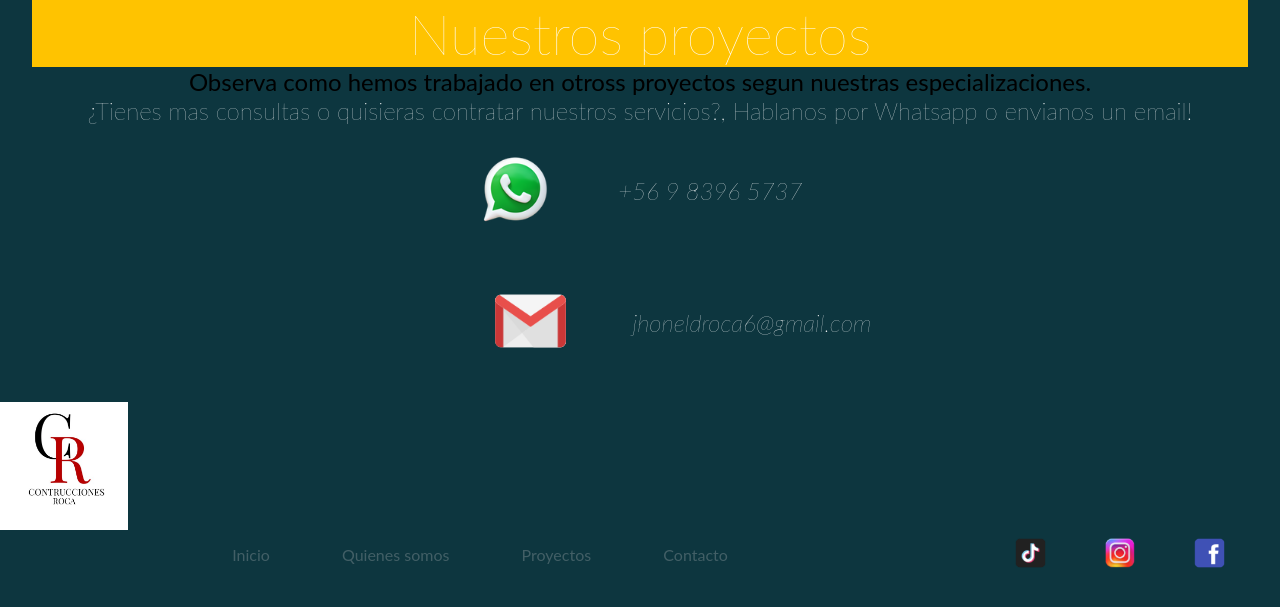
After one commit to wenderley1320/project-contractor, a Java web app: template src/main/webapp/WEB-INF/proyectos.jsp in a window 1280 px wide. The commit adds this page. Shown: the top 607 px of the page. Run offline with Spring Boot 4, a stand-in JSP engine, Linux system fonts and the light colour scheme; the template is opened without the code that fills it, so the values that code supplies are empty.

Commit message:
se agrega projectos.jsp y su css respectivamente, falta agreagar carrusel y demas modificaciones de css, se agregan anotaciones  y se entrega plantilla de diseño durante este proceso.

```diff
--- a/src/main/resources/static/style/proyecto-contacto.css
+++ b/src/main/resources/static/style/proyecto-contacto.css
@@ -369,6 +369,7 @@ nav{
 }
 a{
   text-decoration: none;
+  color: white;
 }
 
 #menu-link {
--- /dev/null
+++ b/src/main/resources/static/style/proyectos.css
@@ -0,0 +1,197 @@
+*{
+    margin:0;
+    padding: 0;
+}
+html{
+    background: #0d363f;
+}
+.proyecto {
+    display: grid;
+    grid-template-columns: repeat(12, 1fr);
+    grid-auto-flow: row; /* Los elementos se organizarán hacia abajo en columnas */
+    grid-template-rows: auto; /* Las filas se ajustarán automáticamente al contenido */
+    gap: 10px;
+  }
+  #header-proyecto {
+    grid-column: 2 / span 9; /* Ocupa todas las columnas */
+    grid-row: 1;
+    display: flex;
+    justify-content: center;
+    align-items: center;
+  }
+  #logo {
+    margin-top: 1vw;
+    width: 10%;
+  }
+  #titulo-container {
+    width: 95%;
+    background-color: #ffc300; /* Color de fondo correspondiente */
+    display: flex;
+    justify-content: center;
+    align-items: center;
+  }
+  h2 {
+    color: white;
+    font-family: Poppins, Lato, Sans serif, Arial;
+    font-size: 3.5em;
+    font-weight: 100;
+  }
+
+  #texto-info {
+    grid-column: 3/ 11; /* Ocupa todas las columnas */
+    grid-row: 2; /* Ubica #texto-info en la segunda fila */
+    display: flex;
+    justify-content: center;
+    align-items: center;
+    text-align: center;
+    font-size: 1.5em;
+    font-family: Poppins, Lato, Sans serif, Arial;
+  }
+  #texto-comunicacion{
+    grid-column: 3 / span 8;
+    grid-row: 2;
+    display: flex;
+    justify-content: center;
+    align-items: center;
+    font-size: 1.5em;
+    font-family: Poppins, Lato, Sans serif, Arial;
+    color: white;
+    font-weight: lighter;
+    transition: all 0.3s ease 0s;
+    cursor: pointer;
+  }
+  #texto-comunicacion:hover {
+    transform: translateY(7px);
+  }
+  #comunicacion{
+    grid-column: 3 / span 8;
+    grid-row: 3;
+    display: flex;
+    flex-direction: column;
+    justify-content: center;
+    align-items: center;
+    align-self: center;
+    width: 100%;
+  }
+  #primer-contacto{
+    display: flex;
+    justify-content: center;
+    align-items: center;
+    margin: 2vw;
+  }
+  #segundo-contacto{
+    display: flex;
+    justify-content: center;
+    align-items: center;
+    margin: 2vw;
+    margin-left: 8.5vw;
+  }
+  #whatsapp{
+    width: 6vw;
+    height: 6vw;
+  }
+  #gmail{
+    width: 6vw;
+    height: 6vw;
+  }
+  span{
+    margin-left: 5vw;
+    color: white;
+    font-family: Poppins, Lato, Sans serif, Arial;
+    font-size: 1.5em;
+    font-weight:100;
+    font-style: italic;
+  }
+  /*--------------------AREA DE FOOTER----------------- */
+  .info-contacto{
+    display: grid;
+    grid-template-columns: repeat(12, 1fr);
+    grid-auto-flow: row; /* Los elementos se organizarán hacia abajo en columnas */
+    grid-template-rows: auto; /* Las filas se ajustarán automáticamente al contenido */
+    gap: 10px;
+    background-color: #0d363f;
+    width: 100%;
+    height: 95%;
+    margin-top: 5vw;
+  }
+footer{
+  grid-column: 3 / 8;
+  grid-row: 5;
+  grid-column-gap: 7vw;
+  display: grid;
+  justify-content: space-between;
+}
+nav{
+  grid-column: 2 / span 5;
+  display: flex;
+  justify-content: space-evenly;
+  align-items: center;
+  font-size: 1em;
+  font-family: Poppins, Lato, Sans serif, Arial;
+  text-decoration: none;
+  color:white;
+}
+.link{
+  transition: 0.5s;
+  overflow: hidden;
+  border-radius: 1vw 1vw 1vw 1vw;
+  position: relative;
+}
+.link:hover {
+  transform: translateY(-20px);
+}
+.link:hover {
+  transform: translateY(-20px);
+}
+
+ .link::before {
+  content: '';
+  position: absolute;
+  top: 0;
+  left: 0;
+  width: 50px;
+  height: 100%;
+  background-color: rgba(255, 255, 255, 0.5);
+  transform: skewX(45deg) translateX(150px);
+  transition: 0.5s ease;
+}
+
+.link:hover::before {
+  transform: skewX(45deg) translateX(-150px);
+}
+a{
+  text-decoration: none;
+  color: white;
+}
+
+#menu-link {
+  color:#425f66;
+  line-height: 2;
+  position: relative;
+}
+#menu-link::before {
+  content: '';
+  width: 0;
+  height: 2px;
+  border-radius: 2px;
+  background-color:#ffc300;
+  position: absolute;
+  bottom: -.25rem;
+  left: 50%;
+  transition: width .4s, left .4s;
+}
+
+#menu-link:hover::before {
+  width: 100%;
+  left: 0;
+}
+#redes-sociales{
+  grid-column: 7/ 10;
+  display: flex;
+  justify-content: space-evenly;
+  align-items: center;
+}
+#img-redes{
+  width:3vw;
+  height: 3vw;
+}
--- a/src/main/webapp/WEB-INF/index.jsp
+++ b/src/main/webapp/WEB-INF/index.jsp
@@ -77,7 +77,7 @@
       <img id="foto" src="/src/main/resources/static/img/personalizado.jpeg" />
       <div id="content">
         <h3 id="subtitulo">Proyectos personalizados</h3>
-        <button id="Ver-mas">Ver mas</button>
+        <button id="Ver-mas"><a href="/src/main/webapp/WEB-INF/proyectos.jsp">Ver mas</a></button>
       </div>
     </div>
     <div id="beetween"></div>
@@ -89,7 +89,7 @@
           <li>Empresas PGC Constructora</li>
           <li>Camus Estructuras Metálicas</li>
         </ul>
-        <button id="Ver-mas">Ver mas</button>
+        <button id="Ver-mas"><a href="/src/main/webapp/WEB-INF/proyectos.jsp">Ver mas</a></button>
       </div>
     </div>
   </div>
--- /dev/null
+++ b/src/main/webapp/WEB-INF/proyectos.jsp
@@ -0,0 +1,68 @@
+<!DOCTYPE html>
+<html lang="en">
+  <head>
+    <meta charset="UTF-8" />
+    <meta name="viewport" content="width=device-width, initial-scale=1.0" />
+    <link rel="stylesheet" href="/src/main/resources/static/style/proyectos.css" />
+    <title>Nuestros-proyectos</title>
+  </head>
+  <body>
+    <div id="header-proyecto">
+      <div id="titulo-container">
+        <div id="titulo-proyecto">
+          <h2>Nuestros proyectos</h2>
+        </div>
+      </div>
+    </div>
+    <p id="texto-info">
+      Observa como hemos trabajado en otross proyectos segun nuestras
+      especializaciones.
+    </p>
+    <!------------------------------ CARRUSEL SECCION-------------------------->
+
+    <div id="texto-comunicacion">
+      <p>
+        ¿Tienes mas consultas o quisieras contratar nuestros servicios?,
+        Hablanos por Whatsapp o envianos un email!
+      </p>
+    </div>
+
+<div classs="info-contacto">
+    <div id="comunicacion">
+      <div id="primer-contacto">
+        <a href="https://api.whatsapp.com/send?phone=+56983965737&text=Hola%20Construcciones%20Roca,%20me%20gustaría%20obtener%20más%20información%20para%20contratar%20sus%20servicios."
+          class="link">
+          <img id="whatsapp" src="/src/main/resources/static/img/whatsApp.png" alt="whatsApp" />
+        </a>
+        <span>+56 9 8396 5737</span>
+      </div>
+      <div id="segundo-contacto">
+        <a href="mailto:jhoneldroca6@gmail.com?subject=Consulta%20sobre%20Construcciones%20Roca"
+          class="link">
+          <img id="gmail" src="/src/main/resources/static/img/Gmail.png" alt="gmail"/>
+        </a>
+        <span>jhoneldroca6@gmail.com</span>
+      </div>
+    </div>
+
+    <div class="logo">
+       <img id="logo" src="/src/main/resources/static/img/logo.jpeg"/>
+    </div>
+
+    <!------------------------------ FOOTER SECCION-------------------------->
+  <footer>
+    <nav>
+      <a id="menu-link" href="#Inicio">Inicio</a>
+      <a id="menu-link" href="#Quienes somos">Quienes somos</a>
+      <a id="menu-link" href="#proyecto">Proyectos</a>
+      <a id="menu-link" href="#info-contacto">Contacto</a>
+    </nav>
+    <div id="redes-sociales">
+      <a href="/"><img id="img-redes" src="/src/main/resources/static/img/TikTok.png" alt="TikTok" /></a>
+      <a href="/"><img id="img-redes" src="/src/main/resources/static/img/Instagram.png" alt="Instagram"/></a>
+      <a href="/"><img id="img-redes" src="/src/main/resources/static/img/Facebook.png" alt="Facebook"/></a>
+    </div>
+  </footer>
+</div>
+</body>
+</html>
```
Also changed, not shown: src/main/webapp/WEB-INF/proyecto-contacto.html (+15 -6 lines).
